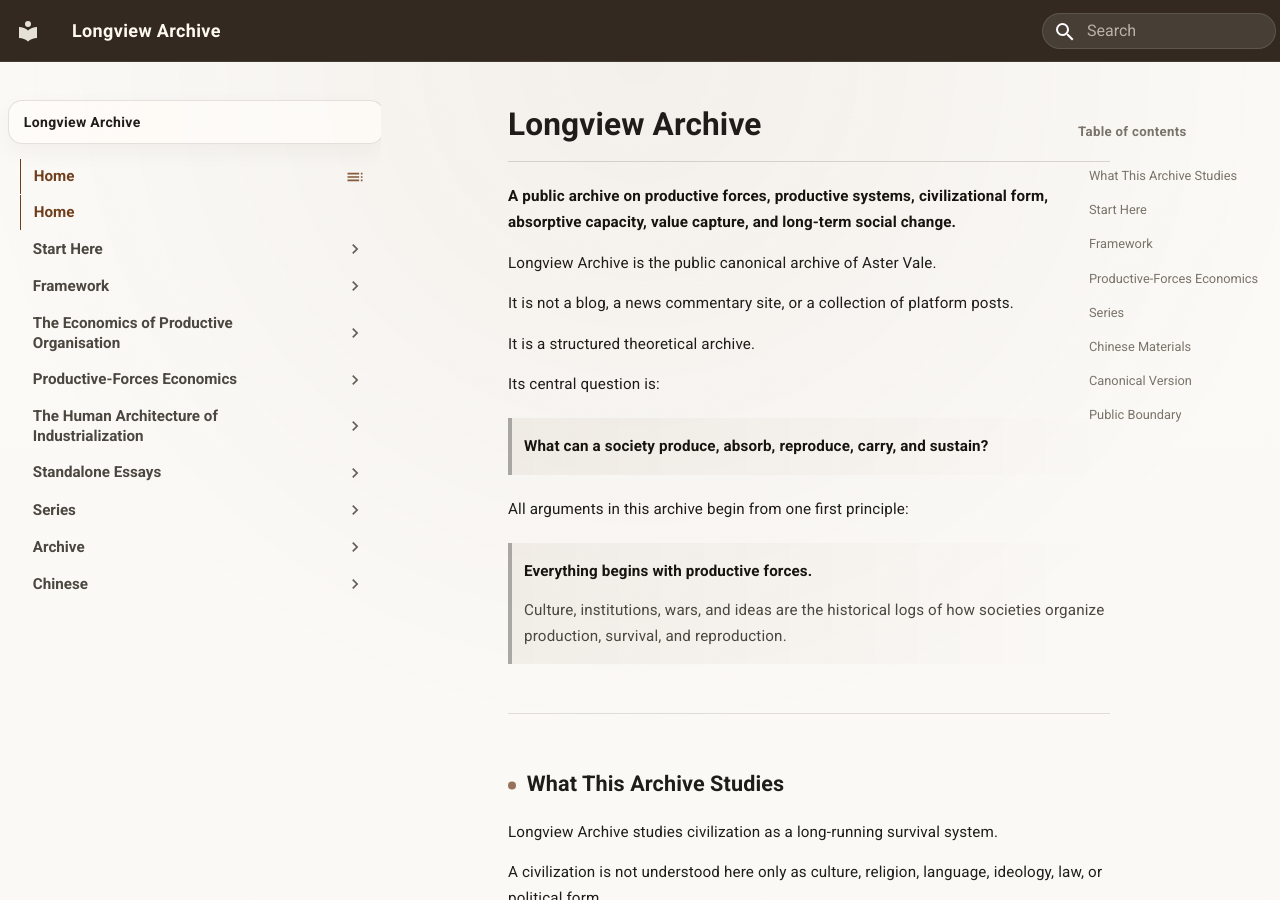
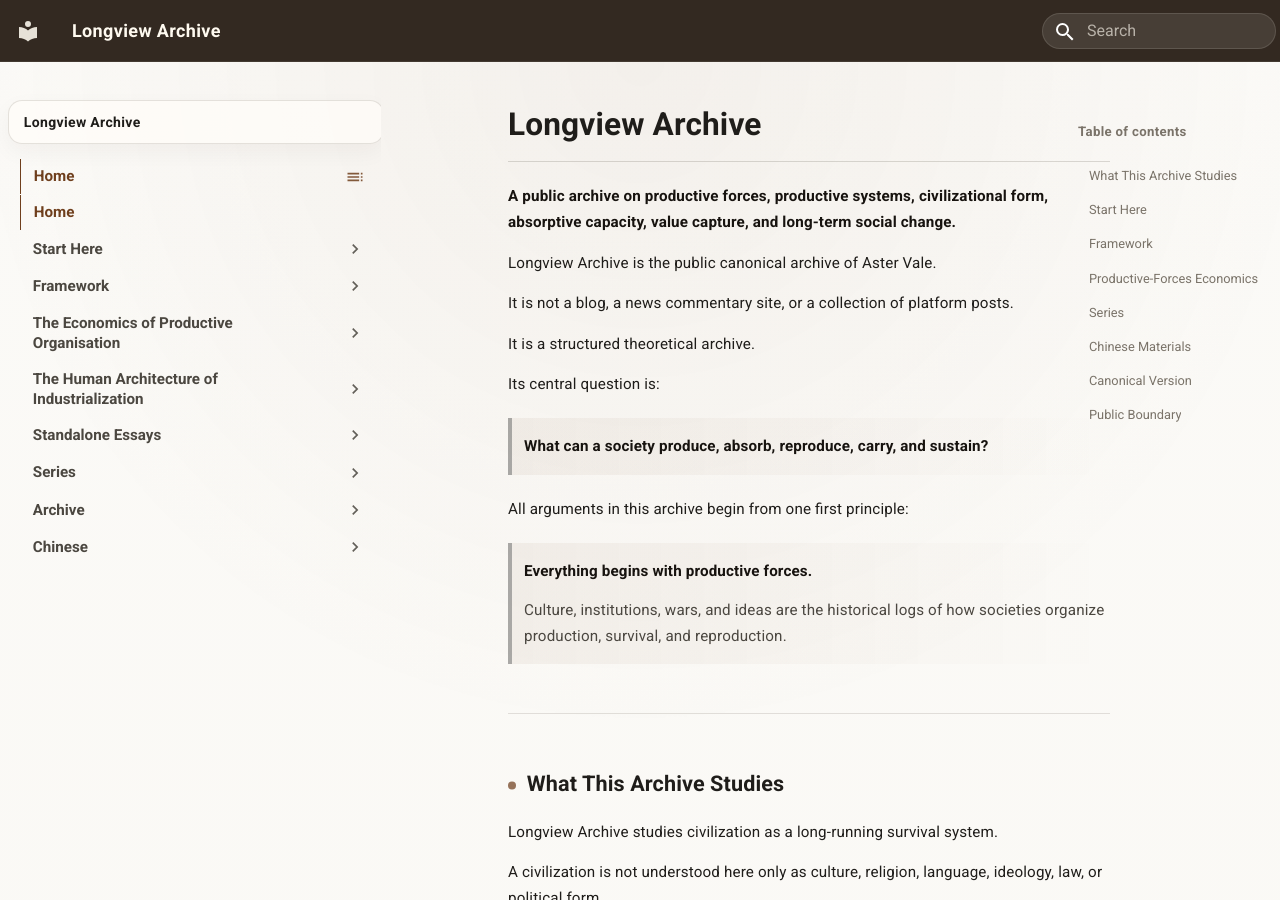
Before and after one commit to guanshi1688/longview-archive, an MkDocs documentation site: the page built from docs/index.md, in a window 1280 px wide and 900 px high. Built offline with MkDocs 1.6.1 and Material for MkDocs 9.7.7, drawn with Linux system fonts in a browser that asks for light colours; some of the changed lines change nothing that is shown.

Commit message:
Update mkdocs.yml

```diff
--- a/mkdocs.yml
+++ b/mkdocs.yml
@@ -58,21 +58,21 @@
       - 09｜Globalisation, Feedback, and Rebalancing: essays/english/organisation_economics/09-Globalisation_Feedback_and_Rebalancing.md
       - 10｜Production–Consumption–Reproduction Circuit: essays/english/organisation_economics/10-The_Production_Consumption_Reproduction_Circuit.md
 
-  - Productive-Forces Economics:
-      - Overview: essays/english/productive-forces-economics/index.md
-      - Methodological Memorandum: essays/english/productive-forces-economics/00-methodological-memorandum.md
-      - 01｜Why Did Modern Western Economics Not Begin with Productive Forces?: essays/english/productive-forces-economics/01-western-economics.md
-      - 02｜Why Did Long-Term Chinese Governance First Confront the Production System?: essays/english/productive-forces-economics/02-chinese-governance.md
-      - 03｜How Do Production Systems and Interface Networks Handle Failure?: essays/english/productive-forces-economics/03-failure.md
-      - 04｜Why Can System Contributions Not Be Fully Reflected in Price?: essays/english/productive-forces-economics/04-system-contribution.md
-      - 05｜Why Can Productive Capacity Not Automatically Become Effective Consumption?: essays/english/productive-forces-economics/05-consumption.md
-      - 06｜Why Can Some Productive Capacities Not Wait for the Market?: essays/english/productive-forces-economics/06-market-generation.md
-      - 07｜Why Can a Production System Also Generate Inefficiency and Reformatting?: essays/english/productive-forces-economics/07-inefficiency.md
-      - 08｜How Can a System Use Interfaces for Localized Correction?: essays/english/productive-forces-economics/08-correction.md
-      - 09｜Why Did China’s Modernization Succeed, and Why Must It Enter a New Stage?: essays/english/productive-forces-economics/09-modernization.md
-     # - 10｜From Survival Pressure to Consumption: essays/english/productive-forces-economics/10-from-survival-pressure-to-consumption.md
-      - 11｜Why Globalization Became Historically Inevitable?: essays/english/productive-forces-economics/11-why-globalization.md
-      - 12｜Why Globalization Began to Retreat?: essays/english/productive-forces-economics/12-why-globalization-retreat.md
+ # - Productive-Forces Economics:
+ #     - Overview: essays/english/productive-forces-economics/index.md
+ #     - Methodological Memorandum: essays/english/productive-forces-economics/00-methodological-memorandum.md
+ #     - 01｜Why Did Modern Western Economics Not Begin with Productive Forces?: essays/english/productive-forces-economics/01-western-economics.md
+ #     - 02｜Why Did Long-Term Chinese Governance First Confront the Production System?: essays/english/productive-forces-economics/02-chinese-governance.md
+ #     - 03｜How Do Production Systems and Interface Networks Handle Failure?: essays/english/productive-forces-economics/03-failure.md
+ #     - 04｜Why Can System Contributions Not Be Fully Reflected in Price?: essays/english/productive-forces-economics/04-system-contribution.md
+ #     - 05｜Why Can Productive Capacity Not Automatically Become Effective Consumption?: essays/english/productive-forces-economics/05-consumption.md
+ #     - 06｜Why Can Some Productive Capacities Not Wait for the Market?: essays/english/productive-forces-economics/06-market-generation.md
+ #     - 07｜Why Can a Production System Also Generate Inefficiency and Reformatting?: essays/english/productive-forces-economics/07-inefficiency.md
+ #     - 08｜How Can a System Use Interfaces for Localized Correction?: essays/english/productive-forces-economics/08-correction.md
+ #     - 09｜Why Did China’s Modernization Succeed, and Why Must It Enter a New Stage?: essays/english/productive-forces-economics/09-modernization.md
+ #     - 10｜From Survival Pressure to Consumption: essays/english/productive-forces-economics/10-from-survival-pressure-to-consumption.md
+ #     - 11｜Why Globalization Became Historically Inevitable?: essays/english/productive-forces-economics/11-why-globalization.md
+ #     - 12｜Why Globalization Began to Retreat?: essays/english/productive-forces-economics/12-why-globalization-retreat.md
 
   - The Human Architecture of Industrialization:
       - Overview: essays/english/industrial-people/index.md
@@ -237,7 +237,7 @@
       # 注意：只注释导航，不会阻止 MkDocs 发布 docs/ 中的实际 Markdown 文件。
       - 组织经济学:
           - 总览: essays/chinese/organisation_economics/index.md
-          - 阅读与校验规则: essays/chinese/organisation_economics/阅读与校验规则.md
+          - 阅读与校验规则: essays/chinese/organisation_economics/阅读与校验.md
           - 核心术语: essays/chinese/organisation_economics/核心术语.md
           - 00｜说明书的对象与读法: essays/chinese/organisation_economics/00-说明书的对象与读法.md
           - 01｜生产力如何成为持续的组织能力: essays/chinese/organisation_economics/01-生产力如何成为持续的组织能力.md
@@ -251,21 +251,21 @@
           - 09｜全球化成功反馈与重新配重: essays/chinese/organisation_economics/09-全球化成功反馈与重新配重.md
           - 10｜一条生产消费再生产闭环: essays/chinese/organisation_economics/10-一条生产消费再生产闭环.md
 
-      - 生产力经济学:
-          - 总览: essays/chinese/productive-forces-economics/index.md
-          - 方法论备忘录: essays/chinese/productive-forces-economics/00-c-methodological-memorandum.md
-          - 01｜为什么现代西方经济学没有从生产力出发: essays/chinese/productive-forces-economics/01-c-western-economics.md
-          - 02｜为什么中国长期治理首先面对生产系统: essays/chinese/productive-forces-economics/02-c-chinese-governance.md
-          - 03｜生产系统与接口网络如何处理失效: essays/chinese/productive-forces-economics/03-c-failure.md
-          - 04｜为什么系统贡献无法完全进入价格: essays/chinese/productive-forces-economics/04-c-system-contribution.md
-          - 05｜为什么生产能力不能自动转化为有效消费: essays/chinese/productive-forces-economics/05-c-consumption.md
-          - 06｜为什么有些生产能力不能等待市场自动生成: essays/chinese/productive-forces-economics/06-c-market-generation.md
-          - 07｜生产系统为什么也会制造低效与格式化: essays/chinese/productive-forces-economics/07-c-inefficiency.md
-          - 08｜系统怎样使用接口完成局部纠错: essays/chinese/productive-forces-economics/08-c-correction.md
-          - 09｜中国现代化为什么成功又为什么必须进入下一阶段: essays/chinese/productive-forces-economics/09-c-modernization.md
-        # - 10｜一条从生存压力走向消费的因果线路: essays/chinese/productive-forces-economics/10-c-from-survival-pressure-to-consumption.md
-          - 11｜全球化为什么成为历史必然: essays/chinese/productive-forces-economics/11-why-global-must.md
-          - 12｜全球化为什么开始退缩: essays/chinese/productive-forces-economics/12-retreat-of-globalization.md
+     # - 生产力经济学:
+     #     - 总览: essays/chinese/productive-forces-economics/index.md
+     #     - 方法论备忘录: essays/chinese/productive-forces-economics/00-c-methodological-memorandum.md
+     #     - 01｜为什么现代西方经济学没有从生产力出发: essays/chinese/productive-forces-economics/01-c-western-economics.md
+     #     - 02｜为什么中国长期治理首先面对生产系统: essays/chinese/productive-forces-economics/02-c-chinese-governance.md
+     #     - 03｜生产系统与接口网络如何处理失效: essays/chinese/productive-forces-economics/03-c-failure.md
+     #     - 04｜为什么系统贡献无法完全进入价格: essays/chinese/productive-forces-economics/04-c-system-contribution.md
+     #     - 05｜为什么生产能力不能自动转化为有效消费: essays/chinese/productive-forces-economics/05-c-consumption.md
+     #     - 06｜为什么有些生产能力不能等待市场自动生成: essays/chinese/productive-forces-economics/06-c-market-generation.md
+     #     - 07｜生产系统为什么也会制造低效与格式化: essays/chinese/productive-forces-economics/07-c-inefficiency.md
+     #     - 08｜系统怎样使用接口完成局部纠错: essays/chinese/productive-forces-economics/08-c-correction.md
+     #     - 09｜中国现代化为什么成功又为什么必须进入下一阶段: essays/chinese/productive-forces-economics/09-c-modernization.md
+     #     - 10｜一条从生存压力走向消费的因果线路: essays/chinese/productive-forces-economics/10-c-from-survival-pressure-to-consumption.md
+     #     - 11｜全球化为什么成为历史必然: essays/chinese/productive-forces-economics/11-why-global-must.md
+     #     - 12｜全球化为什么开始退缩: essays/chinese/productive-forces-economics/12-retreat-of-globalization.md
 
       - 工业化的人力架构:
           - 总览: essays/chinese/industrial-people/index.md
```
